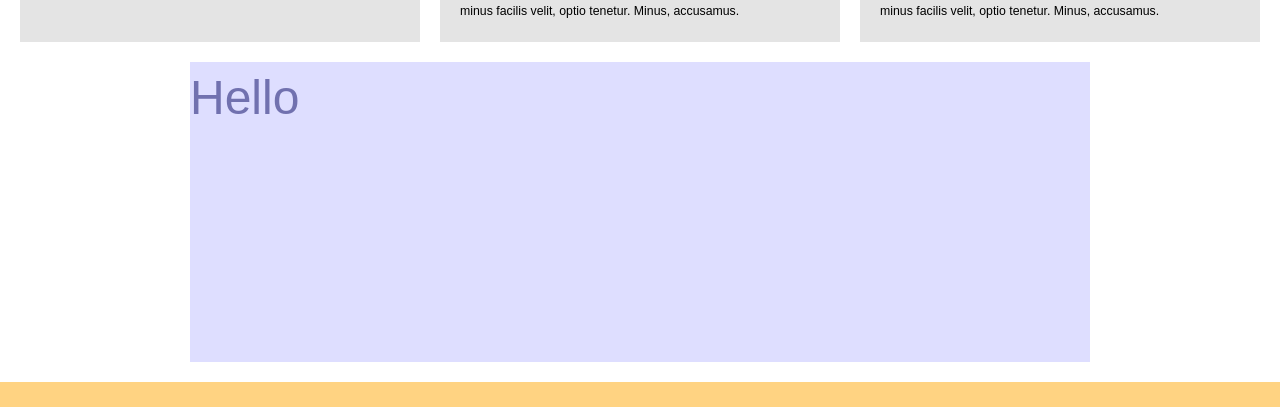
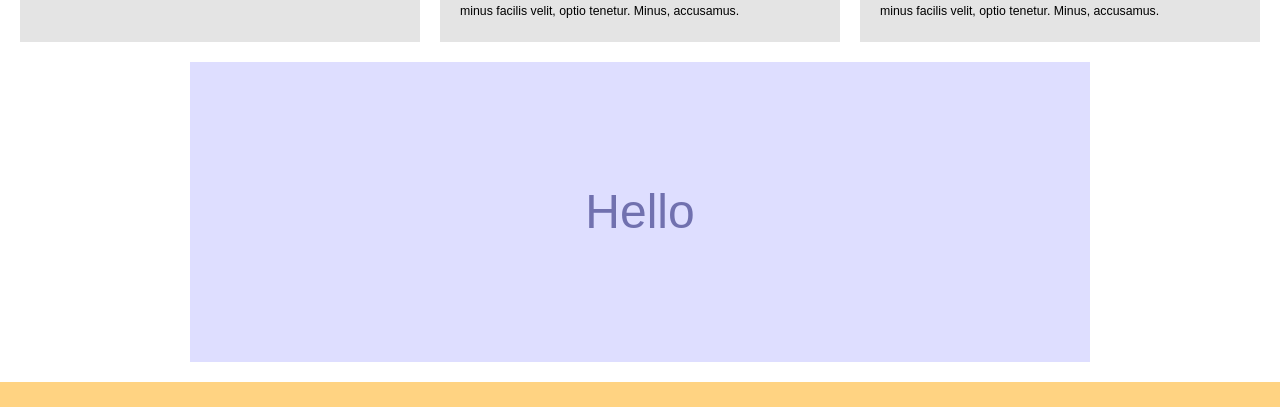
Before and after one commit to 6qat/lab-css-grid, a Next.js app: page / in a window 1280 px wide. Shown: the part 245-652 px from the top of the page. Built offline with nearby package versions, Linux system fonts and the light colour scheme.

Commit message:
Second example done using pure css grid.

```diff
--- a/app/locals.css
+++ b/app/locals.css
@@ -49,9 +49,11 @@ body {
     height: 300px;
     background-color: rgb(222, 222, 255);
     margin: 0 auto 20px auto;
+    display: grid;
 }
 
 .center-me {
+    margin: auto;
     color: rgb(113, 113, 175);
     font-size: 3rem;
 }
--- a/app/page.tsx
+++ b/app/page.tsx
@@ -43,6 +43,9 @@ export default function Home() {
             <div className="example-banner">
                 <div className="center-me">Hello</div>
             </div>
+
+            {/*======================================================================================================*/}
+            {/* Exemplo 3                                                                                            */}
 
             <div className="full-width-example">
                 <p>Lorem ipsum dolor sit amet consectetur adipisicing elit. Ullam ab sed odio dicta tempora commodi
--- a/app/tailwind/page.tsx
+++ b/app/tailwind/page.tsx
@@ -1,6 +1,9 @@
 export default function Tailwind() {
     return (
         <main>
+            {/*======================================================================================================*/}
+            {/* Exemplo 1                                                                                            */}
+
             {/*<div className="grid grid-cols-[60%_1fr_1fr] p-[20px] gap-[20px] ">*/}
             {/*<div className="grid grid-cols-[500px_1fr_1fr] p-[20px] gap-[20px] ">*/}
             <div className="grid grid-cols-3 p-[20px] gap-[20px] ">
@@ -36,6 +39,17 @@ export default function Tailwind() {
                 {/*</div>*/}
             </div>
 
+            {/*======================================================================================================*/}
+            {/* Exemplo 2                                                                                            */}
+
+            <div className="">
+                <div className="">Hello</div>
+            </div>
+
+            {/*======================================================================================================*/}
+            {/* Exemplo 3                                                                                            */}
+
+
         </main>
     )
 }
```
